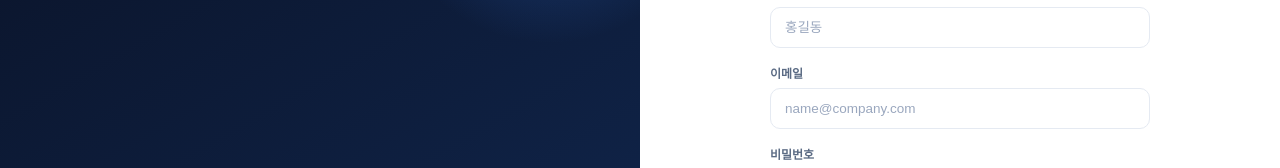
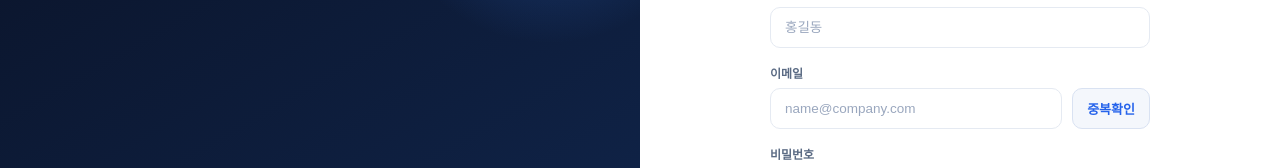
Before and after one commit to huijinkim0110/fds_radar_front, a React (Vite) app: page /signup in a window 1280 px wide. Shown: the part 215-383 px from the top of the page. Built offline with nearby package versions, Linux system fonts and the light colour scheme.

Commit message:
회원가입 이메일 중복 체크 추가

```diff
--- a/src/api/client.js
+++ b/src/api/client.js
@@ -50,6 +50,12 @@ export const api = {
     localStorage.setItem("accessToken", data.accessToken);
     return data;
   },
+
+  checkEmail: (email) =>
+    request("/auth/check-email", {
+      method: "POST",
+      body: JSON.stringify({ email }),
+    }),
 
   signup: ({ name, email, password, birthDate, phoneNumber }) =>
     USE_MOCK
--- a/src/pages/Signup.jsx
+++ b/src/pages/Signup.jsx
@@ -14,14 +14,42 @@ export default function Signup() {
   });
   const [err, setErr] = useState("");
   const [loading, setLoading] = useState(false);
+  const [emailChecked, setEmailChecked] = useState(false);
+  const [emailMessage, setEmailMessage] = useState("");
 
   function set(field, value) {
     setForm({ ...form, [field]: value });
   }
 
+  const handleCheckEmail = async () => {
+    if (!form.email.trim()) {
+      setEmailChecked(false);
+      setEmailMessage("이메일을 입력 해주세요.");
+      return;
+    }
+
+    try {
+      const result = await api.checkEmail(form.email);
+    if (result.exists) {
+      setEmailChecked(false);
+      setEmailMessage("이미 가입된 이메일입니다.");
+    } else {
+      setEmailChecked(true);
+      setEmailMessage("사용 가능한 이메일입니다.");
+    }
+  } catch (error) {
+    setEmailChecked(false);
+    setEmailMessage("이메일 중복 확인에 실패했습니다.");
+  }
+};
+
   async function submit(e) {
     e.preventDefault();
     setErr("");
+
+    if (!emailChecked) {
+      return setErr("이메일 중복확인을 해주세요.");
+    }
 
     // 간단 프론트 검증 (백엔드 규칙이랑 맞춤)
     if (form.password.length < 8) {
@@ -62,10 +90,61 @@ export default function Signup() {
           <input placeholder="홍길동" value={form.name}
             onChange={(e) => set("name", e.target.value)} required />
         </div>
-        <div className="field">
+            <div className="field">
           <label>이메일</label>
-          <input type="email" placeholder="name@company.com" value={form.email}
-            onChange={(e) => set("email", e.target.value)} required />
+
+          <div
+            style={{
+              display: "flex",
+              alignItems: "stretch",
+              gap: "10px",
+            }}
+          >
+            <input
+              type="email"
+              placeholder="name@company.com"
+              value={form.email}
+              onChange={(e) => {
+                set("email", e.target.value);
+                setEmailChecked(false);
+                setEmailMessage("");
+              }}
+              required
+              style={{ flex: 1 }}
+            />
+
+            <button
+              type="button"
+              onClick={handleCheckEmail}
+              style={{
+                padding: "0 14px",
+                border: "1px solid #d9e2f2",
+                borderRadius: "10px",
+                background: "#f4f7fc",
+                color: "#2563eb",
+                fontSize: "13px",
+                fontWeight: "600",
+                cursor: "pointer",
+                whiteSpace: "nowrap",
+              }}
+            >
+              중복확인
+            </button>
+          </div>
+
+          {emailMessage && (
+            <div
+              style={{
+                marginTop: "7px",
+                paddingLeft: "2px",
+                fontSize: "13px",
+                fontWeight: "500",
+                color: emailChecked ? "#2563eb" : "#e5484d",
+              }}
+            >
+              {emailMessage}
+            </div>
+          )}
         </div>
         <div className="field">
           <label>비밀번호</label>
```
